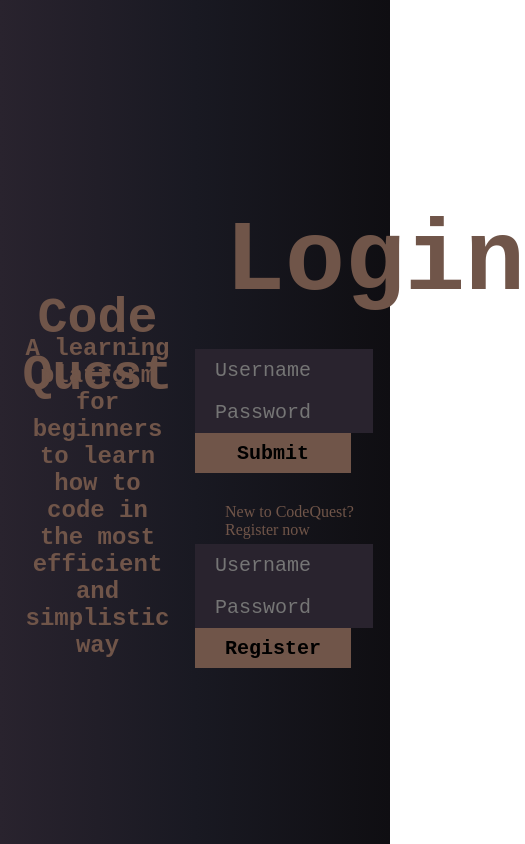
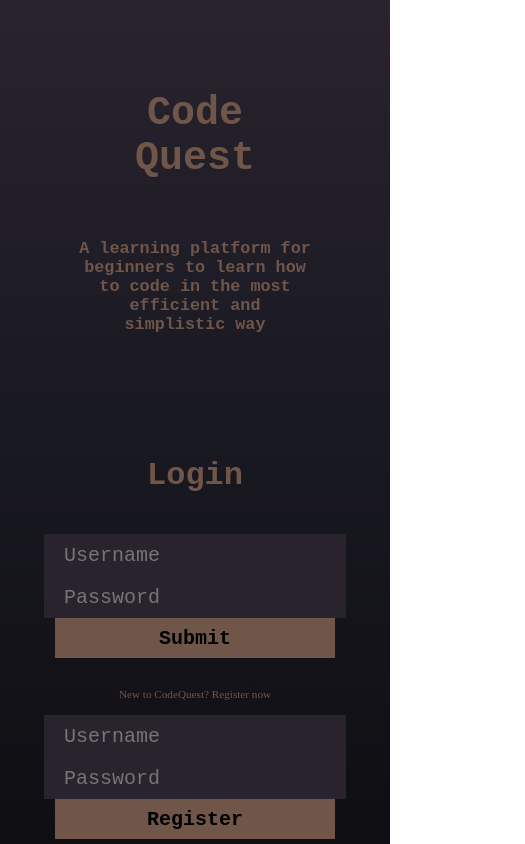
Before and after one commit to Chaitra-R-M/Code-Quest, a plain HTML site: page public/login.html in a window 390 px wide. Shown: the whole page, 525 px wide, since content can reach past the window. Drawn offline with Linux system fonts and the light colour scheme.

Commit message:
Login pt4

```diff
--- a/login.css
+++ b/public/login.css
@@ -1,8 +1,7 @@
 * {
     margin: 0px;
 }
-
-body {
+.page1{
     display: flex;
     flex-direction: column;
     justify-content: center;
@@ -79,3 +78,37 @@ h1{
     text-transform: capitalize;
     font-size: 50px;
 }
+form{
+    margin-top:10px;
+    display: flex;
+    flex-direction: column;
+    align-items: center;
+    justify-content: center;
+    width:350px
+}
+@media(max-width:700px){
+    .page1{
+        flex-direction: column-reverse;
+    }
+    #container,#desc{
+        position: static;
+        width:100%;
+        font-size: 0.7rem;
+    }
+    #desc p{
+        font-size: 0.7rem;
+    }
+    #desc h1{
+        font-size: 2.5rem;
+    }
+    #container{
+        background: linear-gradient(to bottom, #191922, #0f0e12);
+        align-items: center;
+    }
+    #desc {
+        background: linear-gradient(to bottom, #29232e, #191922);
+    }
+    #title{
+        font-size: 2rem;
+    }
+}
--- a/login.html
+++ b/public/login.html
@@ -7,7 +7,8 @@
     <link rel = "stylesheet" href = "login.css">
 </head>
 <body>
-    <div id = "container">
+    <div class="page1">
+      <div id = "container">
         <p id = "title">login</p>
         <form id ="login-form">
           <input type = "text" placeholder="Username" id="log-username" required>
@@ -29,6 +30,8 @@
         </h2>
 
     </div>
+    </div>
+
     <script>
   document.getElementById("login-form").addEventListener("submit", async (e)=>{
     e.preventDefault();
```
